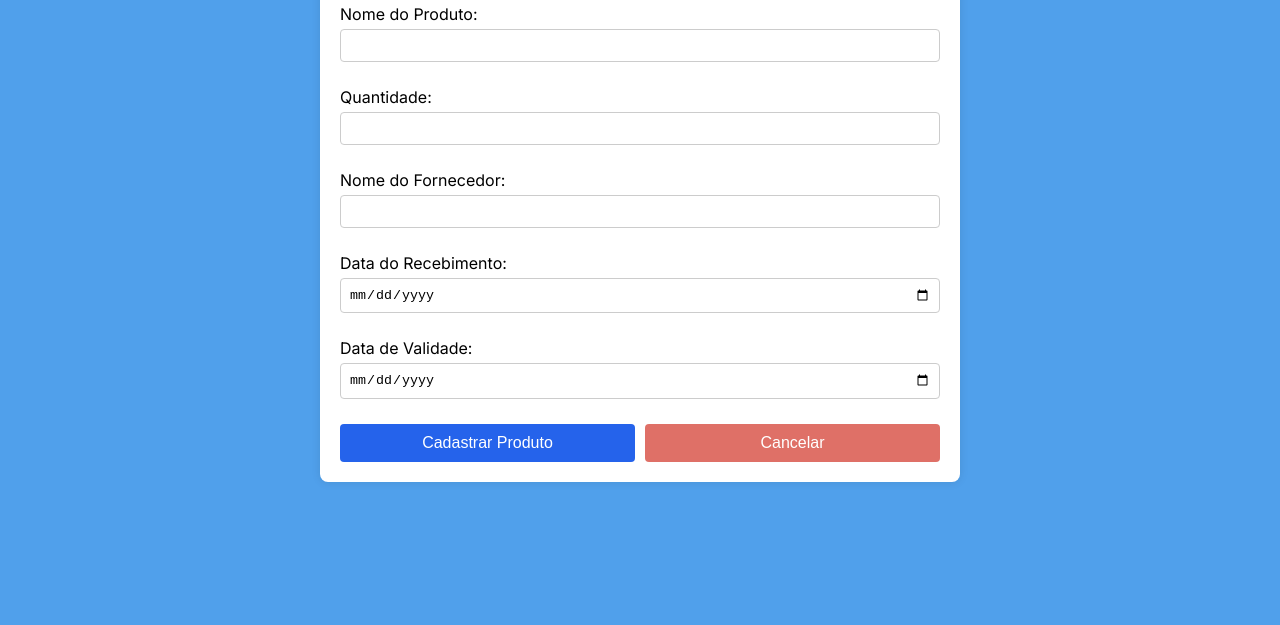
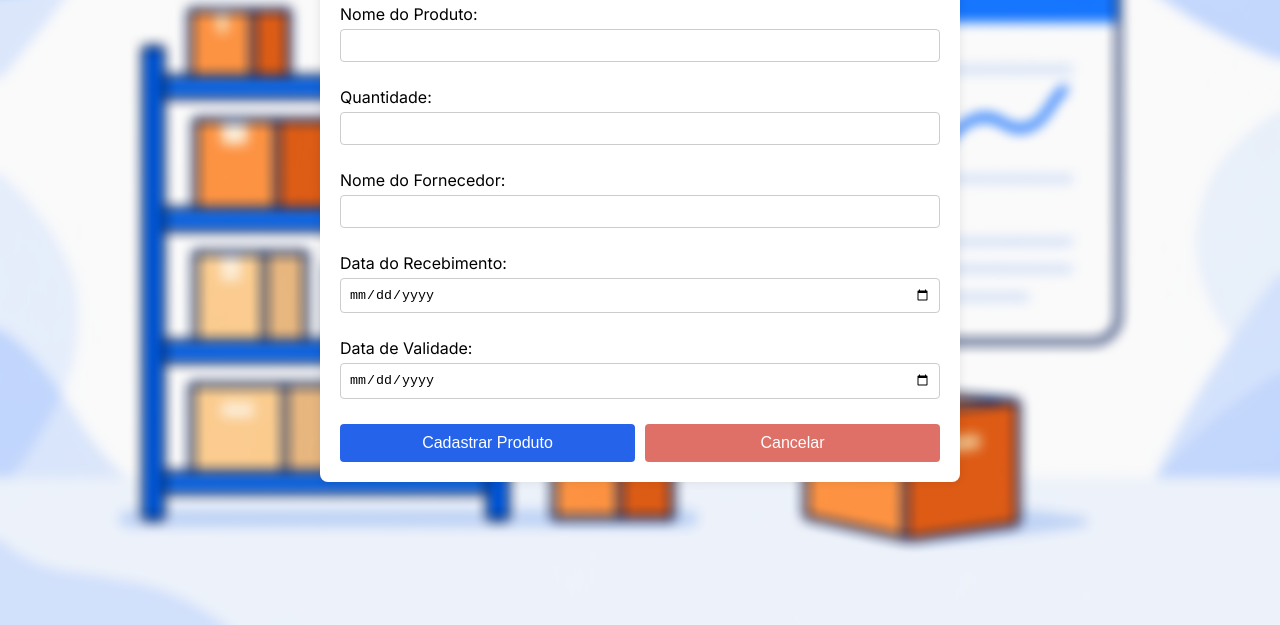
Before and after one commit to lucasgfoli/Gestao-Facil, a plain HTML site: page src/cadastroProdutos.html in a window 1280 px wide. Shown: the part 175-800 px from the top of the page. Drawn offline with Linux system fonts and the light colour scheme; files whose address does not match are found by name.

Commit message:
Update cadastroProdutos.css

```diff
--- a/src/CSS/cadastroProdutos.css
+++ b/src/CSS/cadastroProdutos.css
@@ -3,7 +3,15 @@ body {
     margin: 0;
     padding: 0;
     background-color: #f4f4f9;
+
+    /* Adicionando imagem de fundo */
+    background-image: url('/src/img/backgroundBLUR.png');
+    background-size: cover;
+    background-position: center;
+    background-repeat: no-repeat;
+    background-attachment: fixed;
 }
+
 
 .formulario-cadastro {
     width: 50%;
```
